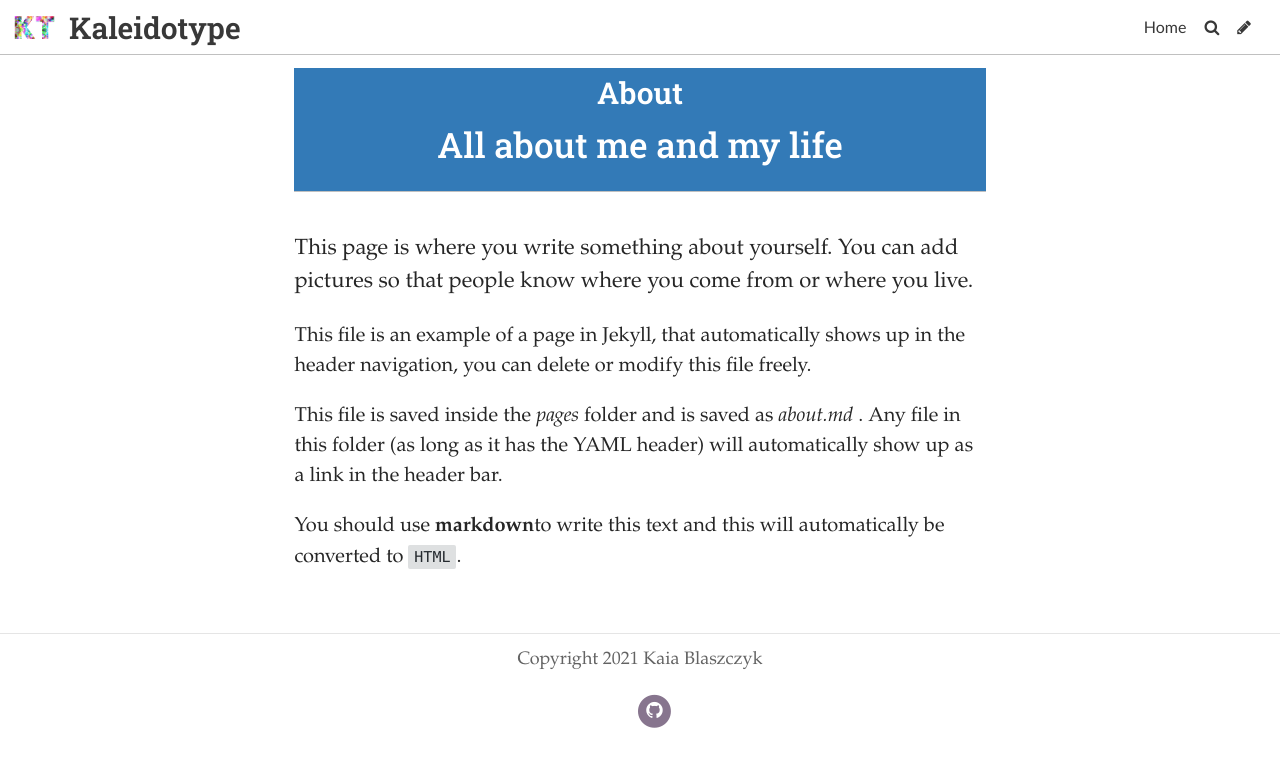
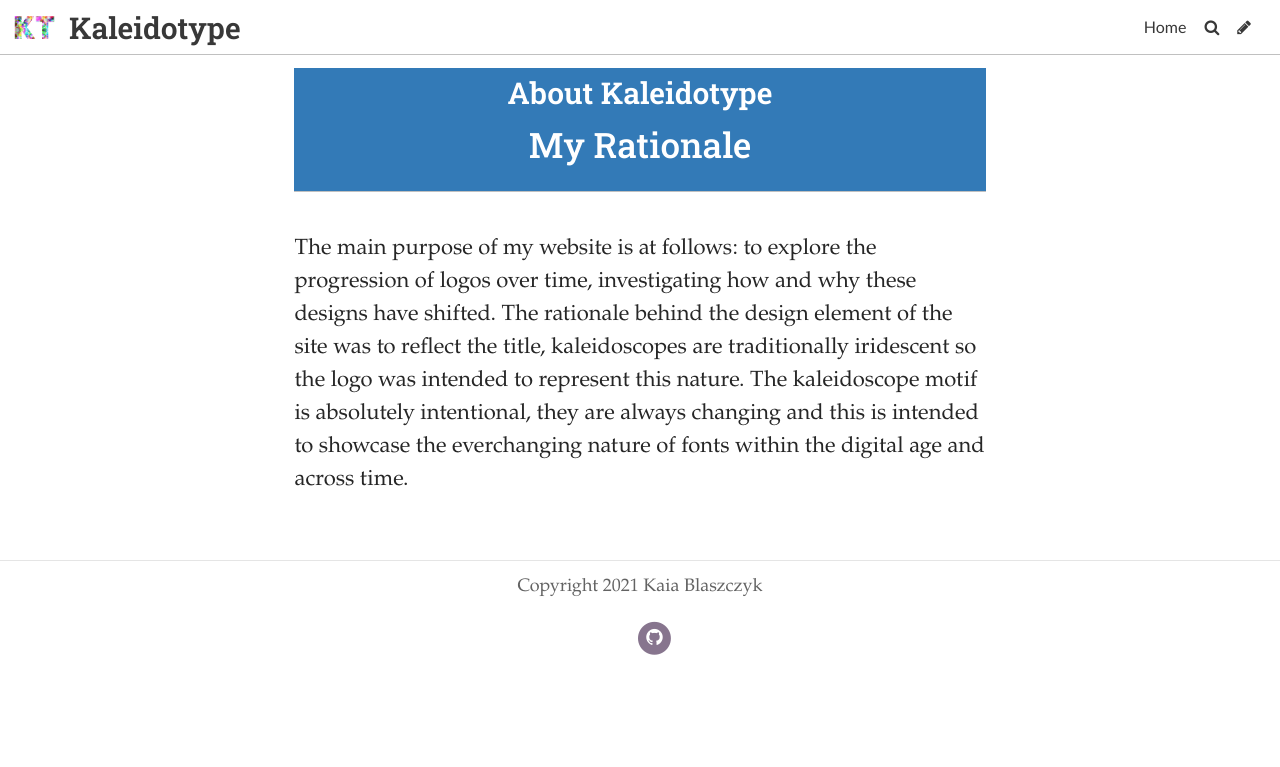
Before and after one commit to kajaforyears/typographic-design, a Jekyll site: the page built from pages/about.md, in a window 1280 px wide. Shown: the top 767 px of the page. Built offline with Jekyll 4.4.1, drawn with Linux system fonts in a browser that asks for light colours; some web fonts are replaced.

Commit message:
Update Page “about”

```diff
--- a/pages/about.md
+++ b/pages/about.md
@@ -1,20 +1,13 @@
 ---
-layout: page
-title: About
+header_feature_image: /uploads/log.jpg
+title: About Kaleidotype
+subtitle: My Rationale
 permalink: /about/
 date: 2020-06-29T15:36:12.231Z
-header_feature_image: /uploads/log.jpg
+layout: page
 published: true
-subtitle: All about me and my life
 tags: null
 description: null
 show: false
 ---
-
-This page is where you write something about yourself. You can add pictures so that people know where you come from or where you live.
-
-This file is an example of a page in Jekyll, that automatically shows up in the header navigation, you can delete or modify this file freely.
-
-This file is saved inside the _pages_ folder and is saved as _about.md_ . Any file in this folder (as long as it has  the YAML header) will automatically show up as a link in the header bar.
-
-You should use **markdown**to write this text and this will automatically be converted to `HTML`.
+The main purpose of my website is at follows: to explore the progression of logos over time, investigating how and why these designs have shifted. The rationale behind the design element of the site was to reflect the title, kaleidoscopes are traditionally iridescent so the logo was intended to represent this nature. The kaleidoscope motif is absolutely intentional, they are always changing and this is intended to showcase the everchanging nature of fonts within the digital age and across time.
```
